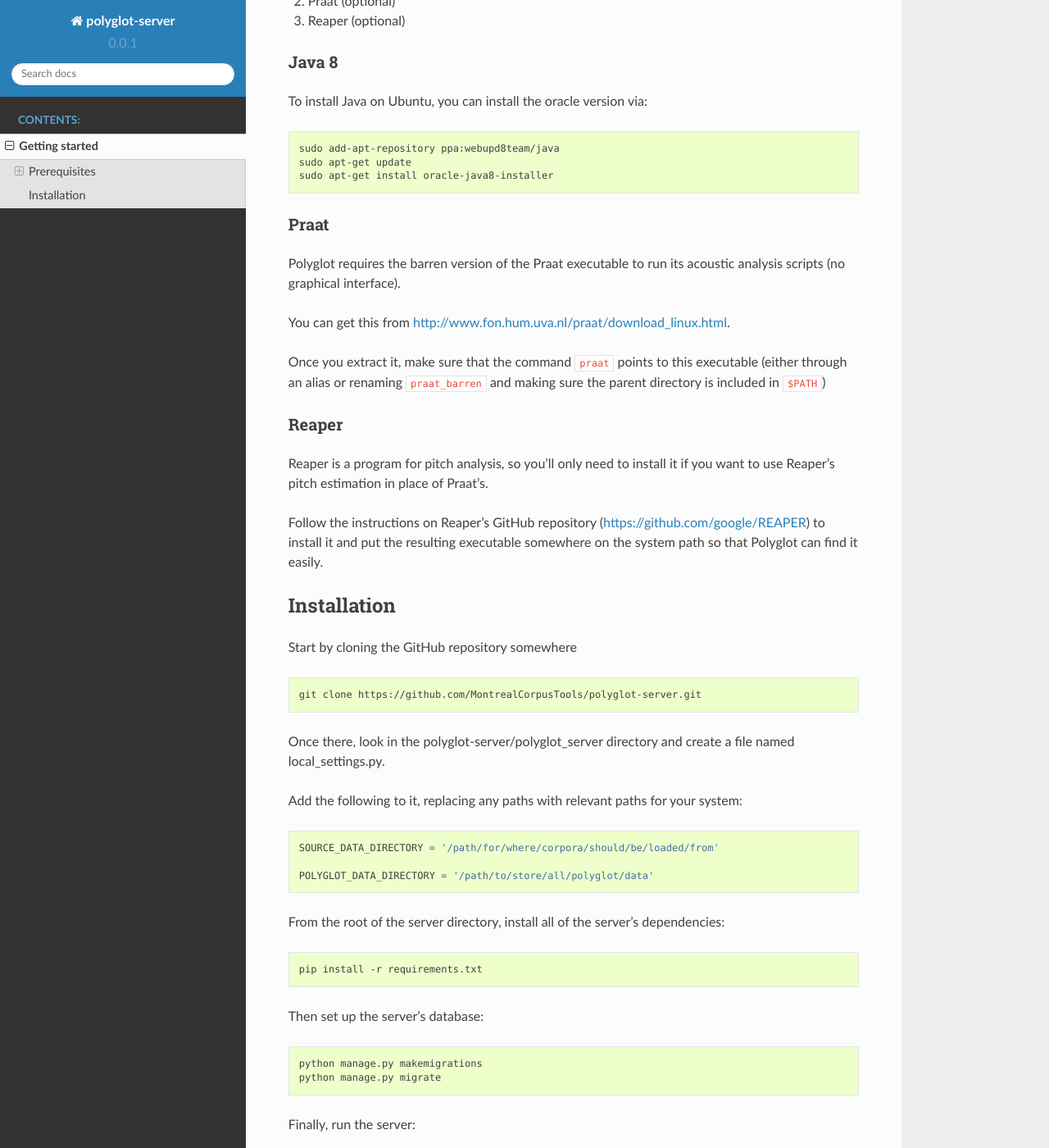
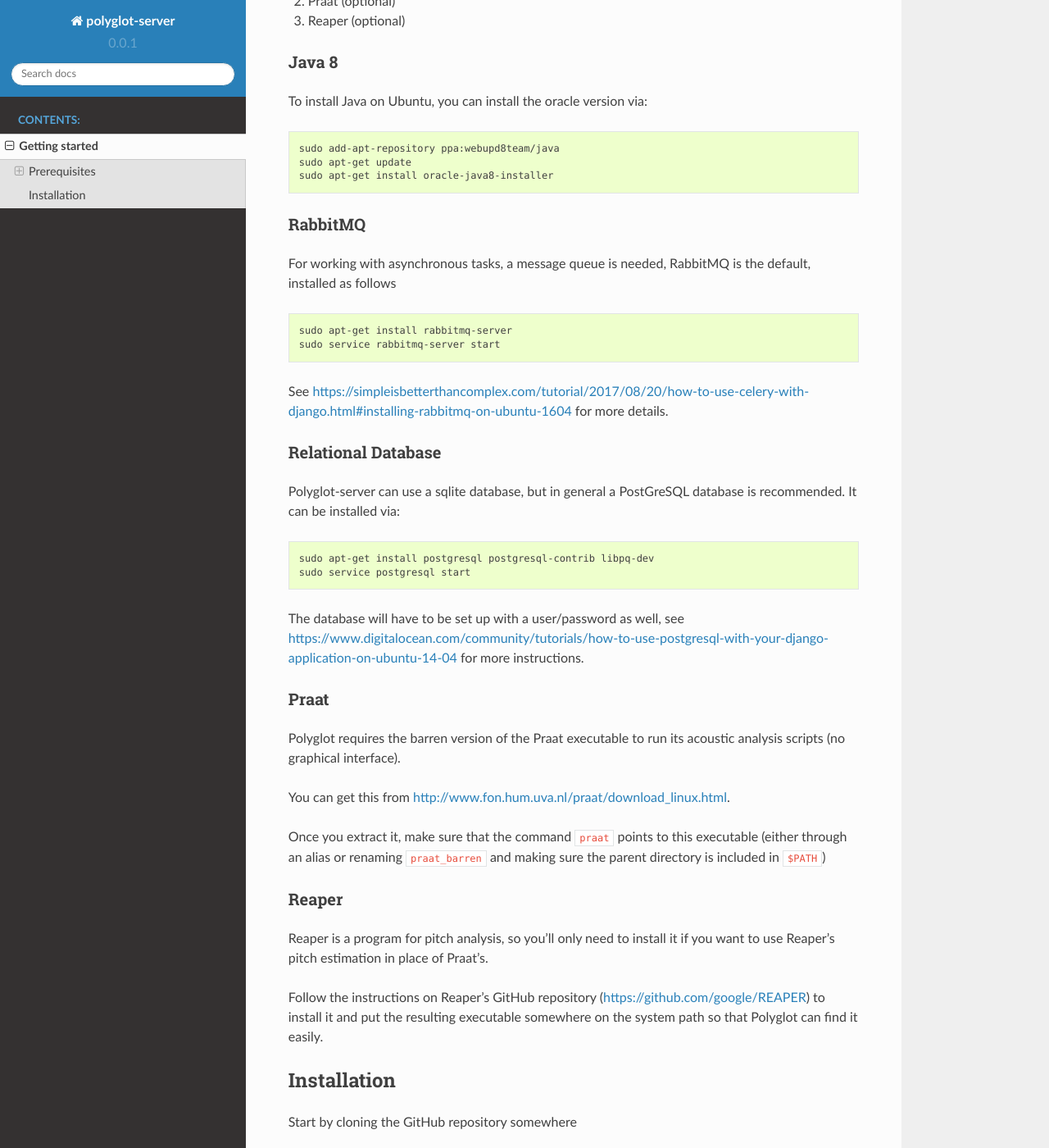
Before and after one commit to MontrealCorpusTools/ISCAN, a Sphinx documentation site: the page built from docs/source/getting_started.rst, in a window 1280 px wide and 1400 px high, scrolled down 471 px. Shown: the whole window at 82% size. Built offline with Sphinx 7.4.7 and the Read the Docs theme 2.0.0, drawn with Linux system fonts in a browser that asks for light colours; some of the changed text lies outside the part shown.

Commit message:
Update installation instructions

```diff
--- a/docs/source/getting_started.rst
+++ b/docs/source/getting_started.rst
@@ -32,6 +32,34 @@
    sudo apt-get update
    sudo apt-get install oracle-java8-installer
 
+
+RabbitMQ
+--------
+
+For working with asynchronous tasks, a message queue is needed, RabbitMQ is the default, installed as follows
+
+.. code-block:: bash
+
+   sudo apt-get install rabbitmq-server
+   sudo service rabbitmq-server start
+
+See https://simpleisbetterthancomplex.com/tutorial/2017/08/20/how-to-use-celery-with-django.html#installing-rabbitmq-on-ubuntu-1604
+for more details.
+
+Relational Database
+-------------------
+
+Polyglot-server can use a sqlite database, but in general a PostGreSQL database is recommended.  It can be installed via:
+
+.. code-block:: bash
+
+   sudo apt-get install postgresql postgresql-contrib libpq-dev
+   sudo service postgresql start
+
+The database will have to be set up with a user/password as well, see https://www.digitalocean.com/community/tutorials/how-to-use-postgresql-with-your-django-application-on-ubuntu-14-04
+for more instructions.
+
+
 Praat
 -----
 
@@ -63,13 +91,25 @@
 
 Once there, look in the polyglot-server/polyglot_server directory and create a file named local_settings.py.
 
-Add the following to it, replacing any paths with relevant paths for your system:
+Add the following to it, replacing any paths with relevant paths for your system,
+as well as information for the postgresql database:
 
 .. code-block:: python
 
    SOURCE_DATA_DIRECTORY = '/path/for/where/corpora/should/be/loaded/from'
 
    POLYGLOT_DATA_DIRECTORY = '/path/to/store/all/polyglot/data'
+
+   DATABASES = {
+        'default': {
+            'ENGINE': 'django.db.backends.postgresql_psycopg2',
+            'NAME': 'database_name',
+            'USER': 'user_name',
+            'PASSWORD': 'password',
+            'HOST': 'localhost',
+            'PORT': '5433',
+        }
+   }
 
 
 From the root of the server directory, install all of the server's dependencies:
@@ -78,6 +118,12 @@
 
    pip install -r requirements.txt
 
+For development, getting the latest version of PolyglotDB is recommended via:
+
+.. code-block:: bash
+
+   pip install https://github.com/MontrealCorpusTools/PolyglotDB/archive/master.zip
+
 Then set up the server's database:
 
 .. code-block:: bash
@@ -85,8 +131,14 @@
    python manage.py makemigrations
    python manage.py migrate
 
+In a separate terminal, start the celery process (from the root of the polyglot-server server):
+
+.. code-block:: bash
+
+   celery -A polyglot_server worker -l info
+
 Finally, run the server:
 
 .. code-block:: bash
 
-   python manage.py runserver
+   python manage.py runserver 8080
```
